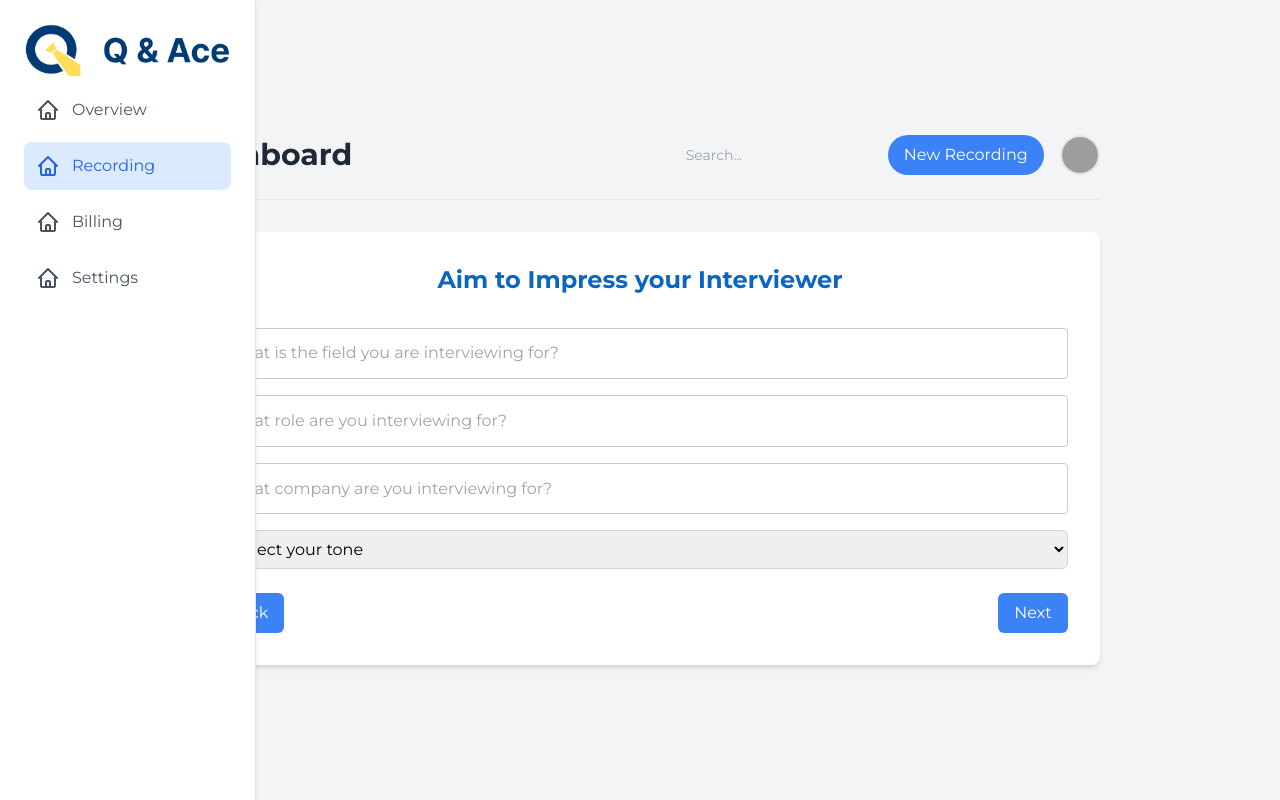
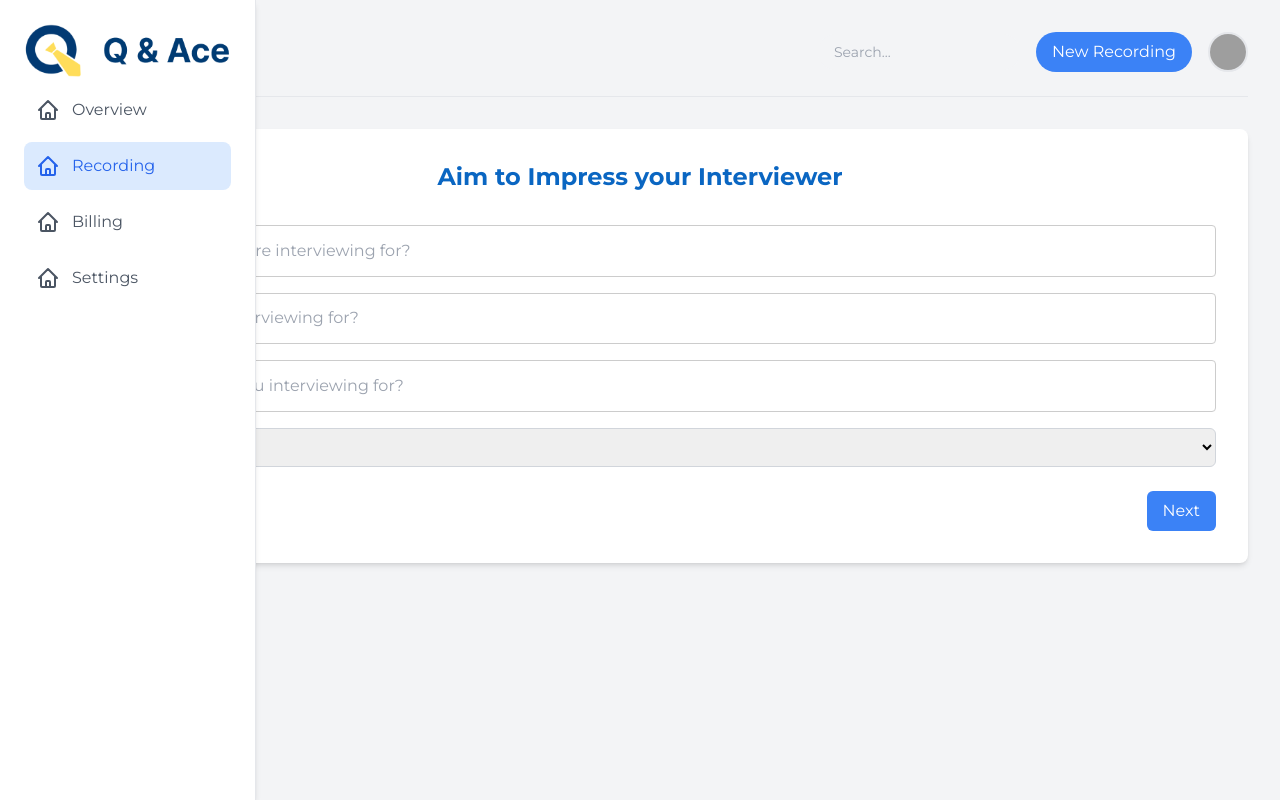
Before and after one commit to Kavish-Muthum/Q-Ace-frontend, an Astro site: page /recording in a window 1280 px wide. Built offline with nearby package versions, Linux system fonts and the light colour scheme; Astro itself is replaced by a stand-in of ours; grey boxes are pictures that could not be loaded.

Commit message:
fix: change alignment

```diff
--- a/src/pages/recording.astro
+++ b/src/pages/recording.astro
@@ -2,7 +2,7 @@
 import Sidebar from '../components/Sidebar.astro';
 import Header from '../components/Header.astro';
 
-const { title = 'Dashboard' } = Astro.props;
+const { title = 'Recording' } = Astro.props;
 ---
 
 <link href="https://fonts.googleapis.com/css2?family=Montserrat:wght@400;700&display=swap" rel="stylesheet">
@@ -10,14 +10,6 @@ const { title = 'Dashboard' } = Astro.props;
 <style>
   body {
     font-family: 'Montserrat', sans-serif;
-    margin: 0;
-    padding: 0;
-    display: flex;
-    flex-direction: column;
-    align-items: center;
-    justify-content: center;
-    height: 100vh;
-    background-color: #f4f4f4;
   }
 
   .container {
@@ -106,9 +98,3 @@ const { title = 'Dashboard' } = Astro.props;
     </div>
 </body>
 </html>
-
-<style>
-    body {
-        font-family: 'Montserrat', sans-serif;
-    }
-</style>
```
